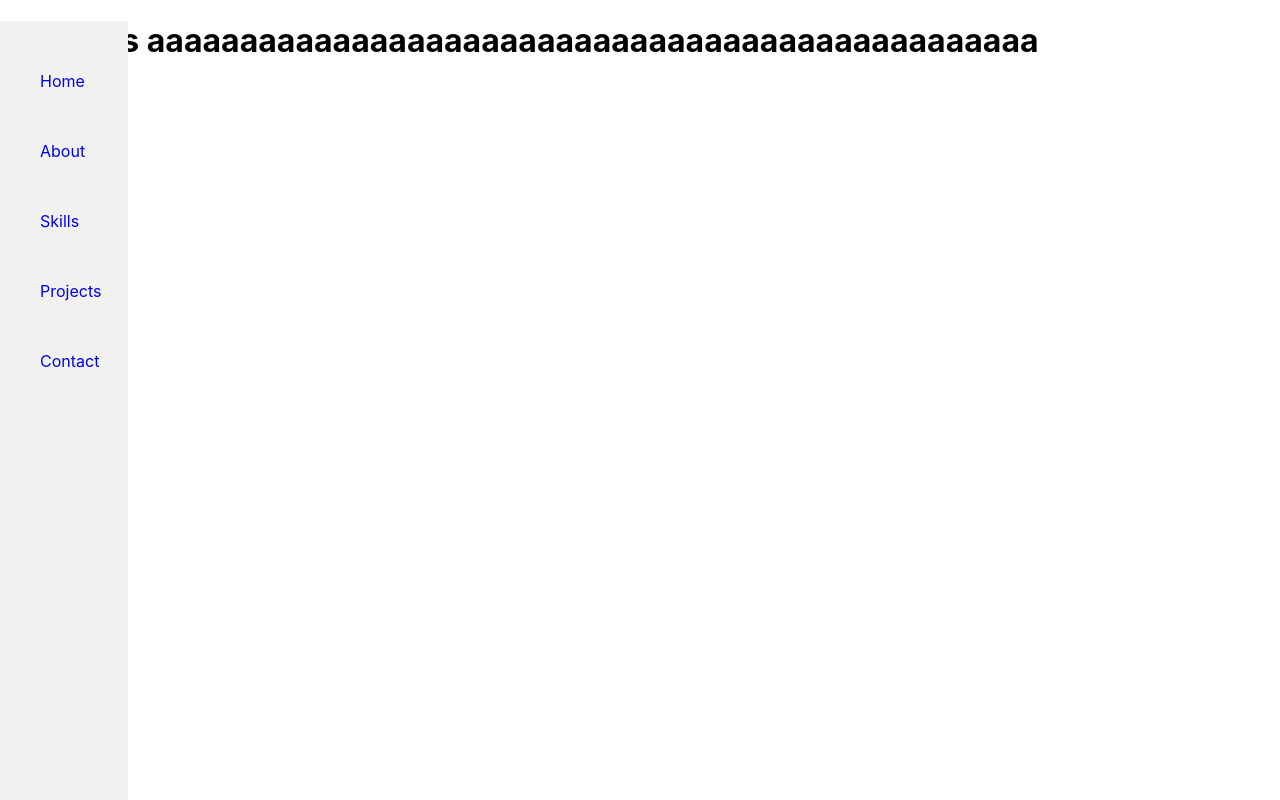
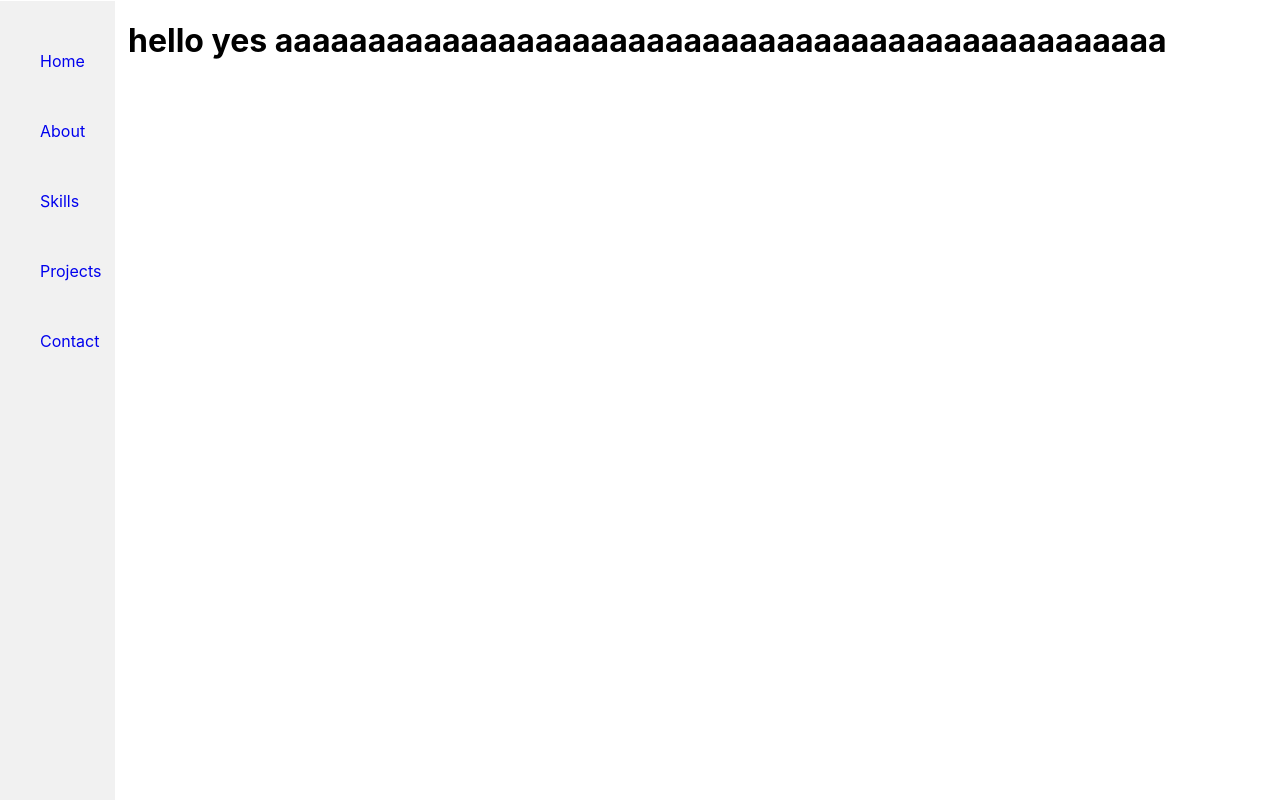
Before and after one commit to Erodri6z/Portfolio-2.0, a React (Create React App) app: page /info in a window 1280 px wide. Built offline with nearby package versions, Linux system fonts and the light colour scheme.

Commit message:
add structure to webgapes

```diff
--- a/src/component/About/About.jsx
+++ b/src/component/About/About.jsx
@@ -1,3 +1,5 @@
+import '../../styles/about.css'
+
 const About = () => {
   return (
     <h1>hello yes aaaaaaaaaaaaaaaaaaaaaaaaaaaaaaaaaaaaaaaaaaaaaaaa</h1>
--- /dev/null
+++ b/src/styles/about.css
@@ -0,0 +1,3 @@
+h1{
+  margin-left: 10%;
+}
--- a/src/styles/nav.css
+++ b/src/styles/nav.css
@@ -4,9 +4,9 @@ ul {
 
 #nav {
   list-style-type: none;
-  margin: 0;
+  margin: -20px 0 0 0;
   padding: 0;
-  width: 10%;
+  width: 9%;
   background-color: #f1f1f1;
   height: 100%;
   position: fixed;
```
